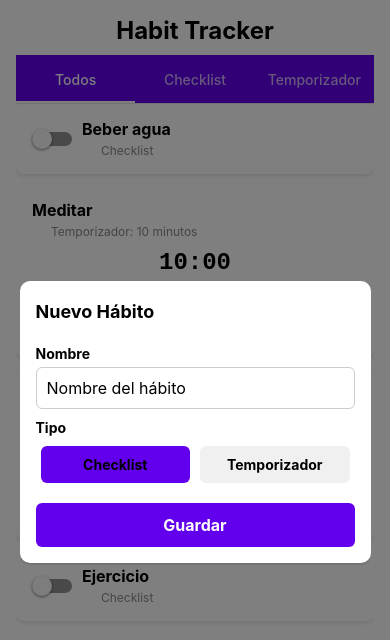
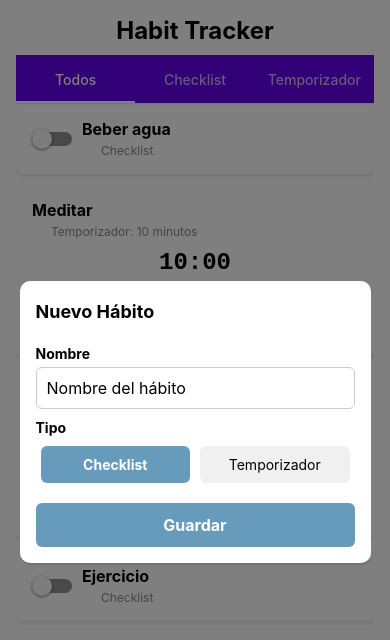
Before and after one commit to DamperDoor56/habit-tracker, a React Native app: screen / in a window 390 px wide. Both pictures are taken after a click on the element 342 px from the left and 796 px from the top of the page. Shown: the top 640 px of the page. Built offline with nearby package versions, Linux system fonts and the light colour scheme; some icons are missing.

Commit message:
feat: :art: change style when selected

```diff
--- a/components/AddHabitForm.tsx
+++ b/components/AddHabitForm.tsx
@@ -59,7 +59,13 @@ export function AddHabitForm({onAdd, onCancel}: AddHabitFormProps) {
                   type === 'checklist' && styles.radioSelected,
                 ]}
                 onPress={() => setType('checklist')}>
-                <Text style={styles.radioText}>Checklist</Text>
+                <Text
+                  style={
+                    (styles.radioText,
+                    type === 'checklist' && styles.radioTextSelected)
+                  }>
+                  Checklist
+                </Text>
               </TouchableOpacity>
               <TouchableOpacity
                 style={[
@@ -67,7 +73,13 @@ export function AddHabitForm({onAdd, onCancel}: AddHabitFormProps) {
                   type === 'timer' && styles.radioSelected,
                 ]}
                 onPress={() => setType('timer')}>
-                <Text style={styles.radioText}>Temporizador</Text>
+                <Text
+                  style={
+                    (styles.radioText,
+                    type === 'timer' && styles.radioTextSelected)
+                  }>
+                  Temporizador
+                </Text>
               </TouchableOpacity>
             </View>
 
@@ -161,17 +173,23 @@ const styles = StyleSheet.create({
     marginHorizontal: 5,
   },
   radioSelected: {
-    backgroundColor: '#6200ee',
+    backgroundColor: '#669bbc',
   },
   radioText: {
     color: '#000',
+  },
+  radioTextSelected: {
+    color: '#ffffff',
     fontWeight: 'bold',
   },
   picker: {
+    color: 'black',
     marginTop: 5,
+    fontWeight: 'bold',
+    backgroundColor: '#f0f0f0',
   },
   saveButton: {
-    backgroundColor: '#6200ee',
+    backgroundColor: '#669bbc',
     paddingVertical: 12,
     borderRadius: 6,
     alignItems: 'center',
```
